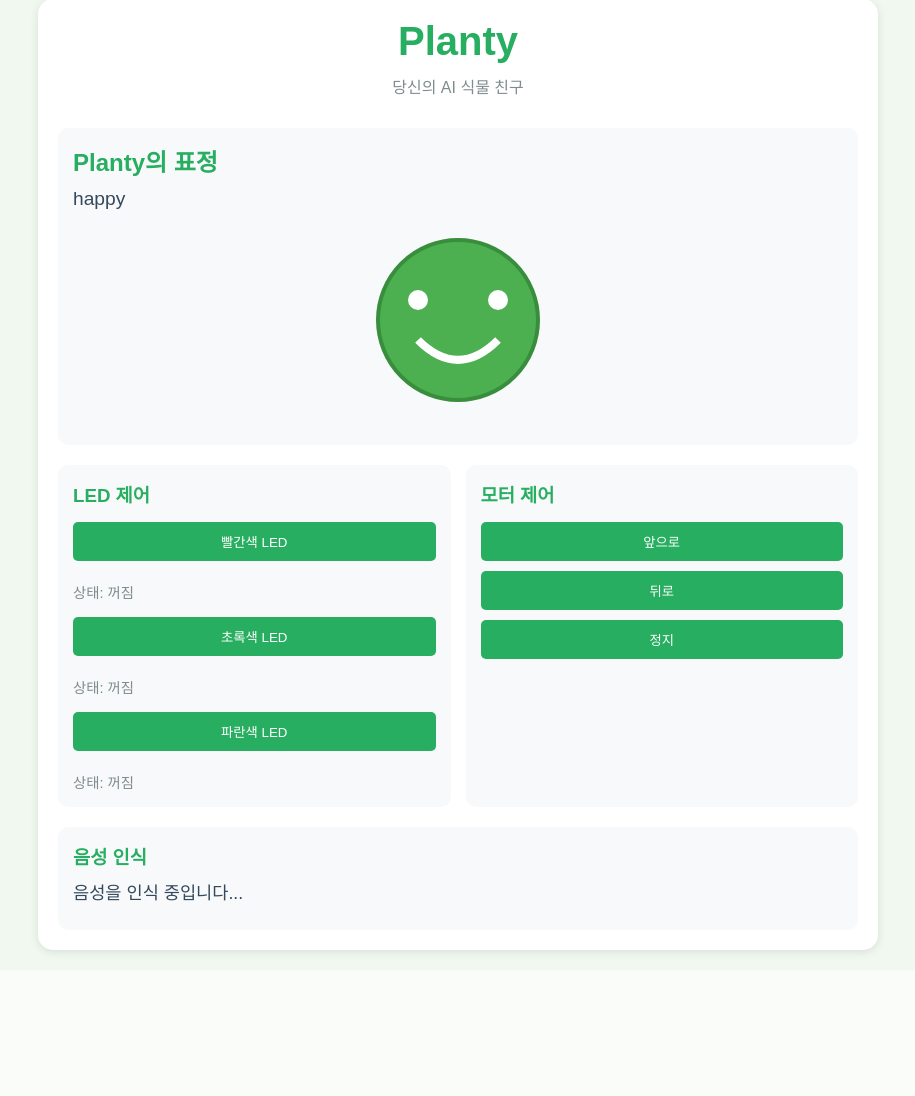
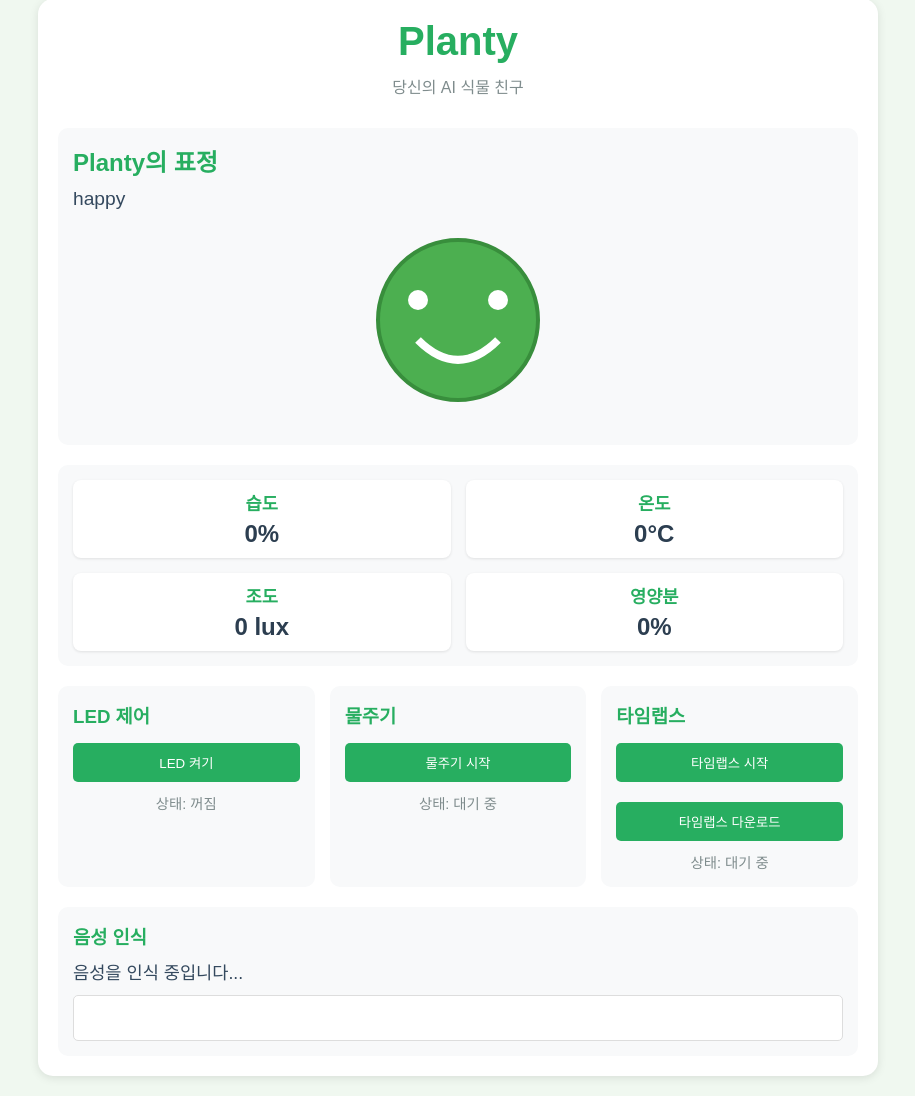
Before and after one commit to Jeon-Hajun/planty, a Flask app: page / in a window 1280 px wide. Shown: the part 21-1117 px from the top of the page, without its empty margins (182-1097 px from the left). Before the commit the page ends 979 px from the top, so only its background shows below. Run offline with Flask 3, Linux system fonts and the light colour scheme.

Commit message:
제발 최종

```diff
--- a/templates/index.html
+++ b/templates/index.html
@@ -55,6 +55,32 @@
             margin: 10px auto;
             display: block;
         }
+        .sensor-data {
+            display: grid;
+            grid-template-columns: repeat(2, 1fr);
+            gap: 15px;
+            margin: 20px 0;
+            padding: 15px;
+            background-color: #f8f9fa;
+            border-radius: 10px;
+        }
+        .sensor-item {
+            text-align: center;
+            padding: 10px;
+            background-color: white;
+            border-radius: 8px;
+            box-shadow: 0 1px 3px rgba(0,0,0,0.1);
+        }
+        .sensor-item h3 {
+            color: #27ae60;
+            margin: 0 0 5px 0;
+            font-size: 1.1em;
+        }
+        .sensor-value {
+            font-size: 1.5em;
+            color: #2c3e50;
+            font-weight: bold;
+        }
         .controls {
             display: grid;
             grid-template-columns: repeat(auto-fit, minmax(200px, 1fr));
@@ -84,15 +110,28 @@
         button:hover {
             background-color: #219a52;
         }
-        .led-control {
+        button.active {
+            background-color: #e74c3c;
+        }
+        button.active:hover {
+            background-color: #c0392b;
+        }
+        .status-text {
+            font-size: 0.9em;
+            color: #7f8c8d;
+            margin-top: 5px;
+            text-align: center;
+        }
+        .timelapse-controls {
             display: flex;
             flex-direction: column;
             gap: 10px;
         }
-        .led-status {
+        .timelapse-status {
             font-size: 0.9em;
             color: #7f8c8d;
             margin-top: 5px;
+            text-align: center;
         }
         .voice-recognition {
             margin-top: 20px;
@@ -117,6 +156,14 @@
             margin-top: 10px;
             animation: pulse 1.5s infinite;
         }
+        .recognized-text {
+            margin-top: 10px;
+            padding: 10px;
+            background-color: #fff;
+            border-radius: 5px;
+            border: 1px solid #ddd;
+            min-height: 1.5em;
+        }
         @keyframes pulse {
             0% { opacity: 1; }
             50% { opacity: 0.5; }
@@ -137,26 +184,45 @@
             <img id="expression-image" class="expression-image" src="/static/images/happy.svg" alt="Planty Expression">
         </div>
 
+        <div class="sensor-data">
+            <div class="sensor-item">
+                <h3>습도</h3>
+                <div class="sensor-value" id="humidity-value">0%</div>
+            </div>
+            <div class="sensor-item">
+                <h3>온도</h3>
+                <div class="sensor-value" id="temperature-value">0°C</div>
+            </div>
+            <div class="sensor-item">
+                <h3>조도</h3>
+                <div class="sensor-value" id="light-value">0 lux</div>
+            </div>
+            <div class="sensor-item">
+                <h3>영양분</h3>
+                <div class="sensor-value" id="nutrients-value">0%</div>
+            </div>
+        </div>
+
         <div class="controls">
             <div class="control-group">
                 <h3>LED 제어</h3>
-                <div class="led-control">
-                    <button onclick="toggleLED('red')">빨간색 LED</button>
-                    <div class="led-status" id="red-led-status">상태: 꺼짐</div>
-
-                    <button onclick="toggleLED('green')">초록색 LED</button>
-                    <div class="led-status" id="green-led-status">상태: 꺼짐</div>
-
-                    <button onclick="toggleLED('blue')">파란색 LED</button>
-                    <div class="led-status" id="blue-led-status">상태: 꺼짐</div>
-                </div>
+                <button id="led-toggle" onclick="toggleLED()">LED 켜기</button>
+                <div class="status-text" id="led-status">상태: 꺼짐</div>
             </div>
 
             <div class="control-group">
-                <h3>모터 제어</h3>
-                <button onclick="controlMotor('forward')">앞으로</button>
-                <button onclick="controlMotor('backward')">뒤로</button>
-                <button onclick="controlMotor('stop')">정지</button>
+                <h3>물주기</h3>
+                <button id="water-toggle" onclick="toggleWatering()">물주기 시작</button>
+                <div class="status-text" id="watering-status">상태: 대기 중</div>
+            </div>
+
+            <div class="control-group">
+                <h3>타임랩스</h3>
+                <div class="timelapse-controls">
+                    <button id="timelapse-toggle" onclick="toggleTimelapse()">타임랩스 시작</button>
+                    <button onclick="downloadTimelapse()">타임랩스 다운로드</button>
+                </div>
+                <div class="timelapse-status" id="timelapse-status">상태: 대기 중</div>
             </div>
         </div>
 
@@ -164,36 +230,11 @@
             <h3>음성 인식</h3>
             <div class="voice-text" id="voice-text">음성을 인식 중입니다...</div>
             <div class="listening-indicator" id="listening-indicator">음성 인식 중...</div>
+            <div class="recognized-text" id="recognized-text"></div>
         </div>
     </div>
 
     <script>
-        // LED 상태 업데이트
-        function updateLEDStatus(color, isOn) {
-            const statusElement = document.getElementById(`${color}-led-status`);
-            statusElement.textContent = `상태: ${isOn ? '켜짐' : '꺼짐'}`;
-        }
-
-        // LED 토글
-        function toggleLED(color) {
-            fetch(`/toggle_led/${color}`, { method: 'POST' })
-                .then(response => response.json())
-                .then(data => {
-                    updateLEDStatus(color, data.is_on);
-                })
-                .catch(error => {
-                    console.error('LED 제어 중 오류 발생:', error);
-                });
-        }
-
-        // 모터 제어
-        function controlMotor(direction) {
-            fetch(`/control_motor/${direction}`, { method: 'POST' })
-                .catch(error => {
-                    console.error('모터 제어 중 오류 발생:', error);
-                });
-        }
-
         // 상태 업데이트 함수
         function updateState() {
             fetch('/state')
@@ -202,6 +243,12 @@
                     // 표정 업데이트
                     document.getElementById('expression-text').textContent = data.expression;
                     document.getElementById('expression-image').src = `/static/images/${data.expression}.svg`;
+
+                    // 센서 데이터 업데이트
+                    document.getElementById('humidity-value').textContent = `${data.sensors.humidity}%`;
+                    document.getElementById('temperature-value').textContent = `${data.sensors.temperature}°C`;
+                    document.getElementById('light-value').textContent = `${data.sensors.light} lux`;
+                    document.getElementById('nutrients-value').textContent = `${data.sensors.nutrients}%`;
 
                     // 음성 인식 상태 업데이트
                     const listeningIndicator = document.getElementById('listening-indicator');
@@ -213,6 +260,103 @@
                 });
         }
 
+        // LED 토글 함수
+        function toggleLED() {
+            const button = document.getElementById('led-toggle');
+            const status = document.getElementById('led-status');
+            const isActive = button.classList.contains('active');
+
+            fetch('/toggle_led', {
+                method: 'POST',
+                headers: {
+                    'Content-Type': 'application/json',
+                },
+                body: JSON.stringify({ state: !isActive })
+            })
+            .then(response => response.json())
+            .then(data => {
+                if (data.is_on) {
+                    button.textContent = 'LED 끄기';
+                    button.classList.add('active');
+                    status.textContent = '상태: 켜짐';
+                } else {
+                    button.textContent = 'LED 켜기';
+                    button.classList.remove('active');
+                    status.textContent = '상태: 꺼짐';
+                }
+            });
+        }
+
+        // 물주기 토글 함수
+        function toggleWatering() {
+            const button = document.getElementById('water-toggle');
+            const status = document.getElementById('watering-status');
+            const isActive = button.classList.contains('active');
+
+            fetch('/toggle_watering', {
+                method: 'POST',
+                headers: {
+                    'Content-Type': 'application/json',
+                },
+                body: JSON.stringify({ state: !isActive })
+            })
+            .then(response => response.json())
+            .then(data => {
+                if (data.is_active) {
+                    button.textContent = '물주기 중지';
+                    button.classList.add('active');
+                    status.textContent = '상태: 물주는 중';
+                } else {
+                    button.textContent = '물주기 시작';
+                    button.classList.remove('active');
+                    status.textContent = '상태: 대기 중';
+                }
+            });
+        }
+
+        // 타임랩스 토글 함수
+        function toggleTimelapse() {
+            const button = document.getElementById('timelapse-toggle');
+            const status = document.getElementById('timelapse-status');
+            const isActive = button.classList.contains('active');
+
+            fetch('/toggle_timelapse', {
+                method: 'POST',
+                headers: {
+                    'Content-Type': 'application/json',
+                },
+                body: JSON.stringify({ state: !isActive })
+            })
+            .then(response => response.json())
+            .then(data => {
+                if (data.is_active) {
+                    button.textContent = '타임랩스 중지';
+                    button.classList.add('active');
+                    status.textContent = '상태: 촬영 중';
+                } else {
+                    button.textContent = '타임랩스 시작';
+                    button.classList.remove('active');
+                    status.textContent = '상태: 대기 중';
+                }
+            });
+        }
+
+        // 타임랩스 다운로드 함수
+        function downloadTimelapse() {
+            fetch('/download_timelapse')
+                .then(response => response.blob())
+                .then(blob => {
+                    const url = window.URL.createObjectURL(blob);
+                    const a = document.createElement('a');
+                    a.href = url;
+                    a.download = 'planty_timelapse.mp4';
+                    document.body.appendChild(a);
+                    a.click();
+                    window.URL.revokeObjectURL(url);
+                    a.remove();
+                });
+        }
+
         // 주기적으로 상태 업데이트
         setInterval(updateState, 100);
     </script>
```
